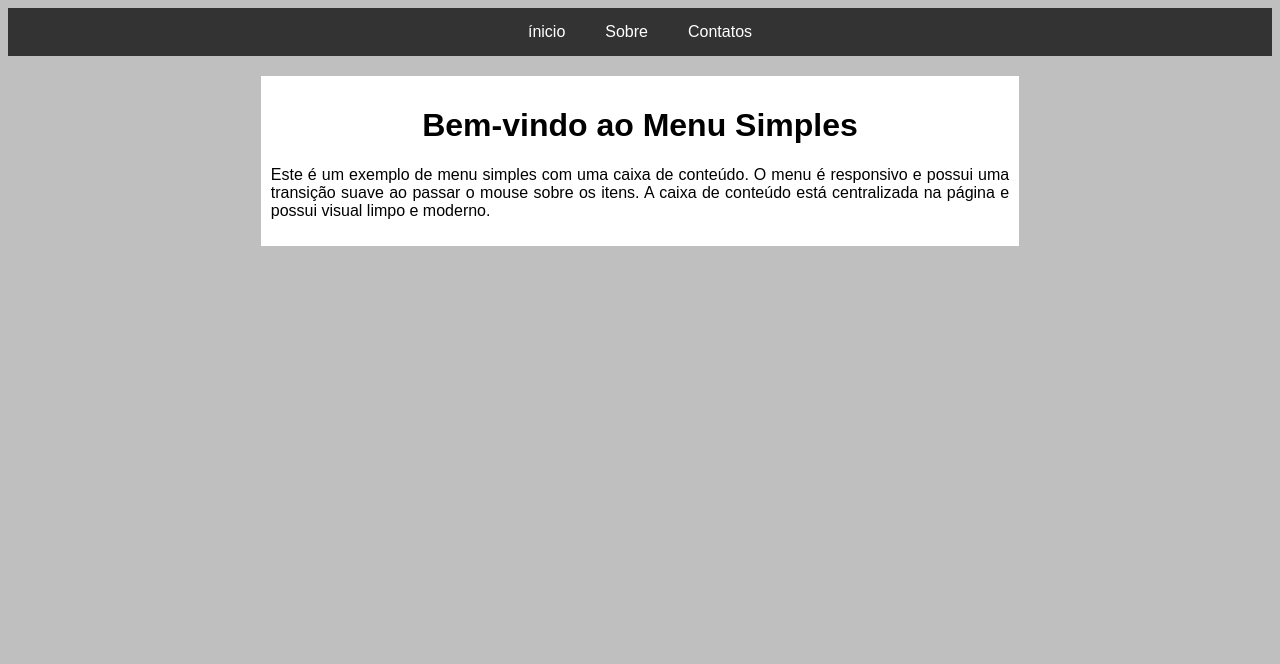
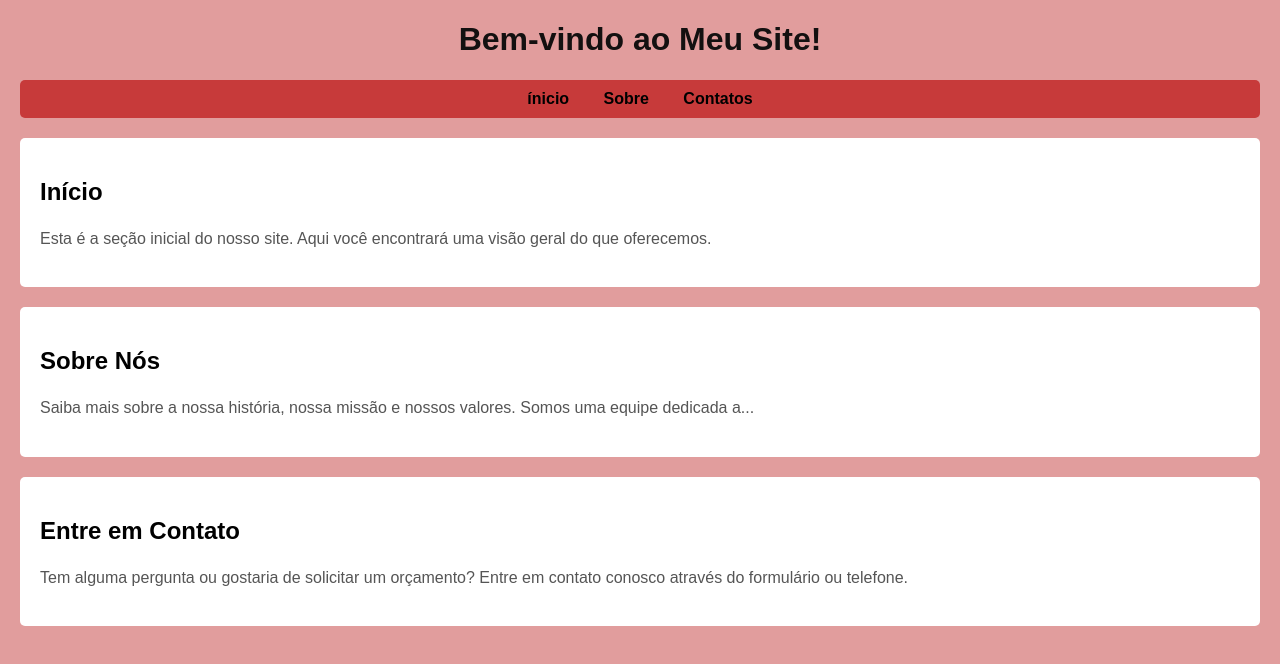
Before and after one commit to YasminCristinaaa/Meu-Site, a plain HTML site: page index.html in a window 1280 px wide. Drawn offline with Linux system fonts and the light colour scheme.

Commit message:
Add files via upload
alterei tudo do index e sobre

```diff
--- a/index.html
+++ b/index.html
@@ -3,82 +3,97 @@
 <head>
     <meta charset="UTF-8">
     <meta name="viewport" content="width=device-width, initial-scale=1.0">
-    <title>site menu</title>
-
+    <title>Meu Menu Elaborado</title>
 
     <style>
-
-        body{
-            font-family: Arial, Helvetica, sans-serif; /*altera o tipo de letra*/
-            background-color: rgba(105, 105, 105, 0.425);
+        /* A tag <style> define estilos CSS para a página. */
+        body {
+            font-family: sans-serif;
+            margin: 20px;
+            background-color: #bb212170; /* altera cor de fundo*/
+        }
+        nav {
+            /* A tag <nav> representa uma seção de navegação. */
+            background-color: #c73a3a;
+            padding: 10px 0;
+            border-radius: 5px;
+        }
+        nav ul {
+            /* A tag <ul> cria uma lista não ordenada de itens de navegação. */
+            list-style-type: none;
+            padding: 0;
+            margin: 0;
+            text-align: center; /* alinha ao centro*/
+        }
+        nav ul li {
+            /* A tag <li> representa um item dentro da lista de navegação. */
+            display: inline;
+            margin: 0 15px;
+        }
+        nav a {
+            /* A tag <a> cria um link para outra página ou seção. */
+            text-decoration: none; /* aqui estiliza o texto*/
+            color: rgb(0, 0, 0); /*altera a cor do texto*/
+            font-weight: bold; /* fonte do inicio, sobre e contatos*/
         }
 
-        .menu{
-            justify-items: center; /* alinha os itens*/
-            background-color: #333; /* altera cor de fundo*/
-            color: #fff; /*altera a cor da letra*/
+        .container {
+            /* A tag <div> cria uma divisão ou seção genérica no conteúdo. */
+            background-color: white;
+            padding: 20px;
+            margin-top: 20px;
+            border-radius: 5px;
+        }
+        h1 {
+            /* A tag <h1> define um cabeçalho de nível 1, geralmente o título principal. */
+            color: #131010; /* altera cor do titulo*/
+            text-align: center; /* alinha ao centro*/
+        }
+        p {
+            /* A tag <p> define um parágrafo de texto. */
+            line-height: 1.6;
+            color: #555;
         }
 
-        .menu-lista{
-            list-style: none; /* tirar os pontinhos*/
-            display:flex; /*deixa tudo flexível*/
-            padding: 0;  /* separa os itens*/
-            margin: 0; /* altera a margem*/
+        .menu-item a:hover{
+            background-color: rgba(112, 116, 116, 0.479); /*altera cor de fundo*/
+            border-radius: 5px; /* altera a borda*/
         }
-
-        .menu-item{
-            margin: 0; /* altera a margem*/
-        }
-
-        .menu-item a{
-            display: block; /* quebra linha*/
-            padding: 15px 20px; /* separa os itens*/
-            text-decoration: none; /* decora o texto*/
-            color: #fff; /* altera cor da letra*/
-        }
-        .menu-item a:hover{
-            background-color: aqua; /*altera cor de fundo*/
-        }
-
-        .conteudo{
-            background-color: white;
-            text-align: center; /*alinha ao centro*/
-            margin: 20px 20%;
-            padding: 10px;
-        }
-
-        .conteudo p{
-            text-align: justify;
-            margin: 20px 30px px;
-
-        }
-
-
     </style>
-
 </head>
 <body>
+    <header>
+        <h1>Bem-vindo ao Meu Site!</h1>
+        <p></p>
+    </header>
+
     <nav class="menu">
 
         <ul class="menu-lista">
           <li class="menu-item"><a href="./index.html">ínicio</a></li>
           <li class="menu-item"><a href="./sobre.html">Sobre</a></li>
-              <li class="menu-item"><a href="./Contatos.html">Contatos</a></li>
+          <li class="menu-item"><a href="./contatos.html">Contatos</a></li>
 
          </ul>
 
-
      </nav>
 
+    <div class="container" id="inicio">
+        <h2>Início</h2>
+        <p>Esta é a seção inicial do nosso site. Aqui você encontrará uma visão geral do que oferecemos.</p>
+    </div>
 
-         <div class="conteudo">
-            <h1>Bem-vindo ao Menu Simples</h1>
+    <div class="container" id="sobre">
+        <h2>Sobre Nós</h2>
+        <p>Saiba mais sobre a nossa história, nossa missão e nossos valores. Somos uma equipe dedicada a...</p>
+    </div>
 
-            <P>
-                Este é um exemplo de menu simples com uma caixa de conteúdo. O menu é responsivo e possui uma transição suave ao passar o mouse sobre os itens.
-                 A caixa de conteúdo está centralizada na página e possui visual limpo e moderno.
-              </P>
 
+    <div class="container" id="contato">
+        <h2>Entre em Contato</h2>
+        <p>Tem alguma pergunta ou gostaria de solicitar um orçamento? Entre em contato conosco através do formulário ou telefone.</p>
     </div>
+
+
 </body>
 </html>
```
Also changed, not shown: sobre.html (+37 -15 lines). Lines whose indentation alone changed are shown as unchanged.
